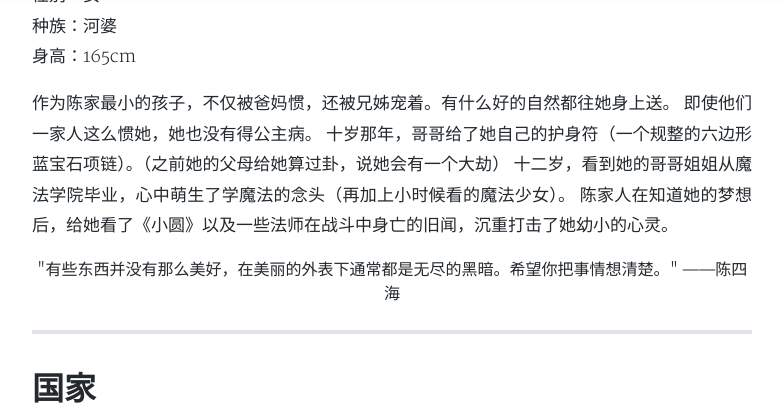
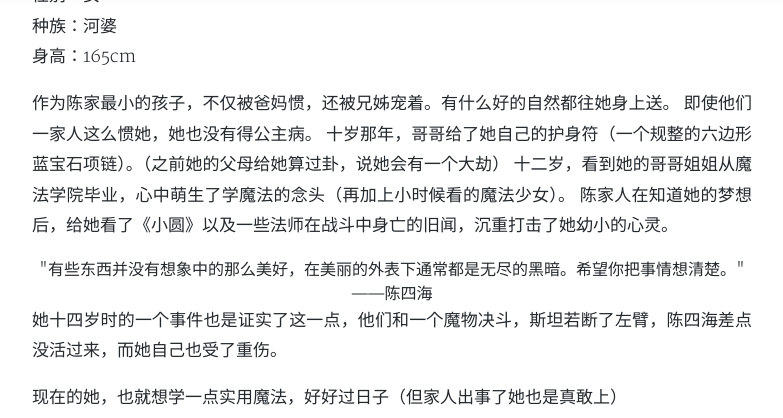
Before and after one commit to albert585/albert585.github.io, a Jekyll site: the page built from _posts/2023-05-16-Inside.md, in a window 1280 px wide and 900 px high, scrolled down 2217 px, cut to the strip 0-418 px from the top of the window. Shown: the whole strip, without its empty margins (248-1031 px from the left). Built offline with Jekyll 4.4.1, drawn with Linux system fonts in a browser that asks for light colours; nearby versions of some CDN libraries; our own code applies the rules of GitHub Pages for plain Markdown files; a style sheet for code colours, icons or effects is not loaded.

Commit message:
更新 2023-05-16-Inside.md

```diff
--- a/_posts/2023-05-16-Inside.md
+++ b/_posts/2023-05-16-Inside.md
@@ -97,8 +97,12 @@ pin: true
 陈家人在知道她的梦想后，给她看了《小圆》以及一些法师在战斗中身亡的旧闻，沉重打击了她幼小的心灵。
 
 <center>
-  "有些东西并没有那么美好，在美丽的外表下通常都是无尽的黑暗。希望你把事情想清楚。"  ——陈四海
+  "有些东西并没有想象中的那么美好，在美丽的外表下通常都是无尽的黑暗。希望你把事情想清楚。"  ——陈四海
 </center>
+
+她十四岁时的一个事件也是证实了这一点，他们和一个魔物决斗，斯坦若断了左臂，陈四海差点没活过来，而她自己也受了重伤。
+
+现在的她，也就想学一点实用魔法，好好过日子（但家人出事了她也是真敢上）
 
 ---
 
```
